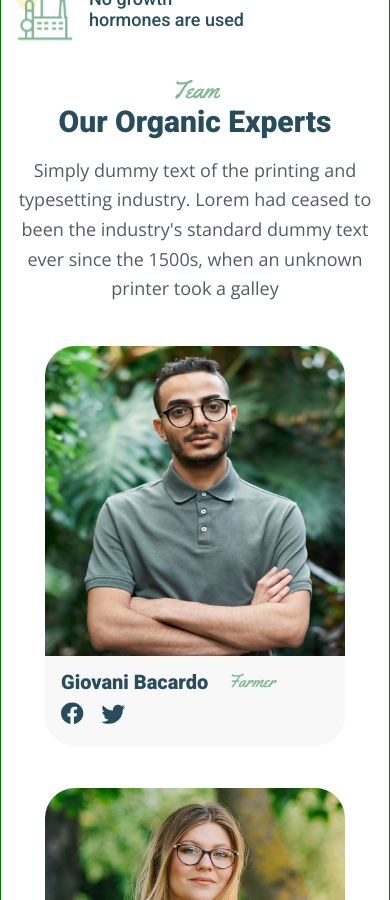
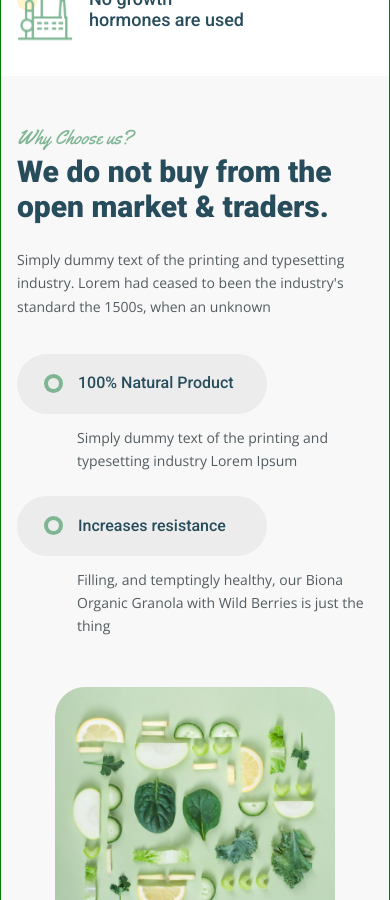
Before and after one commit to Vlad32032/organic-food, a React (Create React App) app: page /organic-food/about in a window 390 px wide. Shown: the part 1100-2000 px from the top of the page. Built offline with nearby package versions, Linux system fonts and the light colour scheme.

Commit message:
added adaptive for WhyChooseUsBlock

```diff
--- a/src/components/Main/AboutUsBlocks/WhyChooseUsBlock/WhyChooseUsBlock.module.scss
+++ b/src/components/Main/AboutUsBlocks/WhyChooseUsBlock/WhyChooseUsBlock.module.scss
@@ -10,6 +10,11 @@
 
     background-color: $second-bg-color;
 
+    @media (max-width: 1600px) {
+        padding: 50px 0;
+        gap: 60px;
+    }
+
     &:hover img {
         transform: scale(1.05);
     }
@@ -19,9 +24,20 @@
         align-items: center;
         gap: 50px;
 
+        @media (max-width: 1600px) {
+            flex-direction: column;
+        }
+
         .wrapper {
             width: 671px;
             height: 624px;
+
+            @media (max-width: 750px) {
+                width: 100%;
+                height: auto;
+
+                padding: 0 16px;
+            }
 
             h2 {
                 margin-bottom: 6px;
@@ -30,6 +46,10 @@
                 font-weight: 400;
                 font-size: 36px;
                 color: $third-text-color;
+
+                @media (max-width: 550px) {
+                    font-size: 20px;
+                }
             }
 
             h3 {
@@ -38,6 +58,12 @@
 
                 font-weight: 800;
                 font-size: 50px;
+
+                @media (max-width: 550px) {
+                    max-width: 400px;
+
+                    font-size: 30px;
+                }
             }
 
             p {
@@ -46,6 +72,10 @@
                 font-weight: 400;
                 font-size: 18px;
                 line-height: 165%;
+
+                @media (max-width: 550px) {
+                    font-size: 14px;
+                }
             }
 
             .info {
@@ -74,6 +104,10 @@
                             background-color ease-in 300ms,
                             box-shadow ease-in 300ms;
 
+                        @media (max-width: 550px) {
+                            width: 250px;
+                            height: 60px;
+                        }
 
                         &:hover {
                             background-color: $main-bg-color;
@@ -83,6 +117,10 @@
                         span {
                             font-weight: 500;
                             font-size: 20px;
+
+                            @media (max-width: 550px) {
+                                font-size: 16px;
+                            }
                         }
 
                     }
@@ -103,6 +141,11 @@
             border-radius: 30px;
 
             transition: transform ease-in 800ms;
+
+            @media (max-width: 750px) {
+                width: 280px;
+                height: 250px;
+            }
         }
     }
 
@@ -110,6 +153,15 @@
         display: flex;
         justify-content: center;
         gap: 30px;
+
+        @media (max-width: 1250px) {
+            display: grid;
+            grid-template-columns: repeat(2, 1fr);
+
+            @media (max-width: 750px) {
+                grid-template-columns: repeat(1, 1fr);
+            }
+        }
 
         .info {
             display: flex;
--- a/src/pages/mainPages/AboutUsPage/AboutUsPage.tsx
+++ b/src/pages/mainPages/AboutUsPage/AboutUsPage.tsx
@@ -10,7 +10,7 @@ const AboutUsPage: FC = () => {
         <main>
             <BannerBlock title='About Us'/>
             <AboutUsBlock />
-            {/* <WhyChooseUsBlock /> */}
+            <WhyChooseUsBlock />
             <TeamBlock />
         </main>
     );
```
